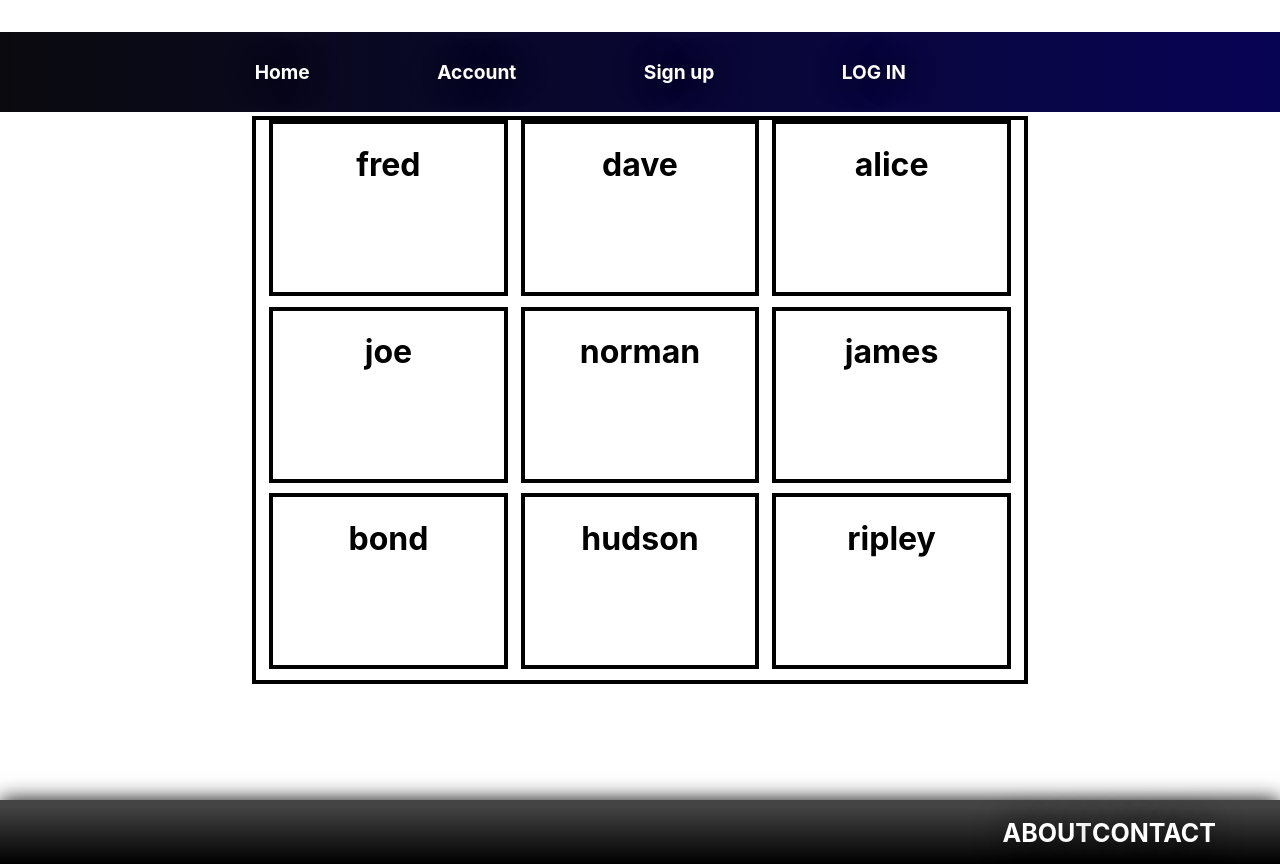
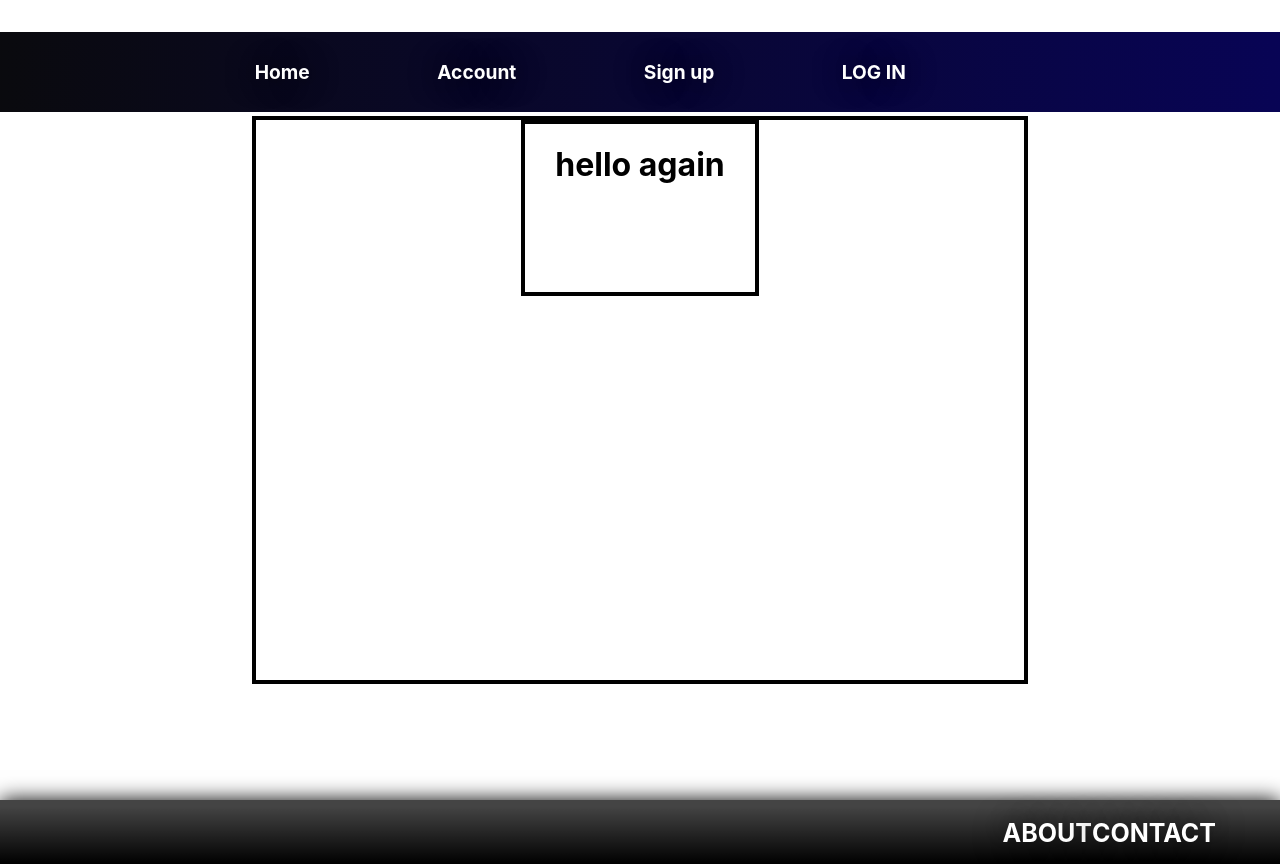
Before and after one commit to mz106/CN-Masters26-Final-Project-FE, a React (Create React App) app: page /weights in a window 1280 px wide. Built offline with nearby package versions, Linux system fonts and the light colour scheme.

Commit message:
added test code to Home.js

```diff
--- a/package.json
+++ b/package.json
@@ -6,6 +6,7 @@
     "@testing-library/jest-dom": "^5.14.1",
     "@testing-library/react": "^11.2.7",
     "@testing-library/user-event": "^12.8.3",
+    "cors": "^2.8.5",
     "react": "^17.0.2",
     "react-dom": "^17.0.2",
     "react-router-dom": "^5.3.0",
--- a/src/components/Home.js
+++ b/src/components/Home.js
@@ -1,12 +1,47 @@
-import React from "react";
+import { useState } from "react";
 import { Link } from "react-router-dom";
 import "./Home.css";
 const Home = () => {
+
+  const [values, setValues] = useState({
+    name: "",
+    catagory: "",
+    weight: "",
+    size: "",
+    price: "",
+    url: ""
+
+  });
+
+  const fetchProducts = async (event) => {
+    try {
+      const obj = JSON.stringify({
+        name: values.name,
+        catagory: values.catagory,
+        weight: values.weight,
+        size: values.size,
+        price: values.price,
+        url: values.url
+      });
+      console.log(obj)
+      const res = await fetch("http://localhost/admin", {
+        mode: "cors",
+        method: "post",
+        headers: { "Content-Type": "application/json" },
+        body: obj,
+      });
+      const data = await res.json();
+      console.log({ data });
+    } catch (error) {
+      console.error(error);
+    }
+    console.log("fetchProducts end")
+  };
   return (
     <>
       <div className="home-container">
         <Link to="/weights">
-          <div className="Weights-link">
+          <div className="Weights-link" onClick={fetchProducts}>
             <h1 className="filter-title">Weights</h1>
           </div>
         </Link>
--- a/src/components/ProductPages/Card.js
+++ b/src/components/ProductPages/Card.js
@@ -3,10 +3,10 @@ import React from "react";
 
 import "./Card.css";
 
-const Card = ({ name }) => {
+const Card = () => {
     return (
         <div className="container-card">
-            <h1>{name.name}</h1>
+            <h1>hello again</h1>
         </div>
     );
 };
--- a/src/components/ProductPages/CardContainer.js
+++ b/src/components/ProductPages/CardContainer.js
@@ -4,43 +4,48 @@ import { useState } from "react";
 import Card from "./Card";
 import "./CardContainer.css";
 
+const API_URL = "http://localhost/admin";
+
 const CardContainer = () => {
 
     //this is a temp use state to get visuals
-    const [name, setName] = useState([
-        {
-            name: "fred"
-        },
-        {
-            name: "dave"
-        },
-        {
-            name: "alice"
-        },
-        {
-            name: "joe"
-        },
-        {
-            name: "norman"
-        },
-        {
-            name: "james"
-        },
-        {
-            name: "bond"
-        },
-        {
-            name: "hudson"
-        },
-        {
-            name: "ripley"
-        },
-    ]);
+    // const [name, setName] = useState([
+    //     {
+    //         name: "fred"
+    //     },
+    //     {
+    //         name: "dave"
+    //     },
+    //     {
+    //         name: "alice"
+    //     },
+    //     {
+    //         name: "joe"
+    //     },
+    //     {
+    //         name: "norman"
+    //     },
+    //     {
+    //         name: "james"
+    //     },
+    //     {
+    //         name: "bond"
+    //     },
+    //     {
+    //         name: "hudson"
+    //     },
+    //     {
+    //         name: "ripley"
+    //     },
+    // ]);
 
     return (
+        <>
         <div className="container-cardcontainer">
-            {name.map((item) => (<Card name={item}/>))}
+            {/* {product.map((item) => (<Card product={item}/>))} */}
+            <Card />
         </div>
+        </>
     );
 };
 
--- a/src/components/ProductPages/Weights.js
+++ b/src/components/ProductPages/Weights.js
@@ -1,7 +1,8 @@
-import React from "react";
+import { useState } from "react";
 import CardContainer from "./CardContainer";
 
 function Weights() {
+
   return (
     <>
       <CardContainer />
```
Also changed, not shown: 1 other file (tests, documents, lock files or other folders).
